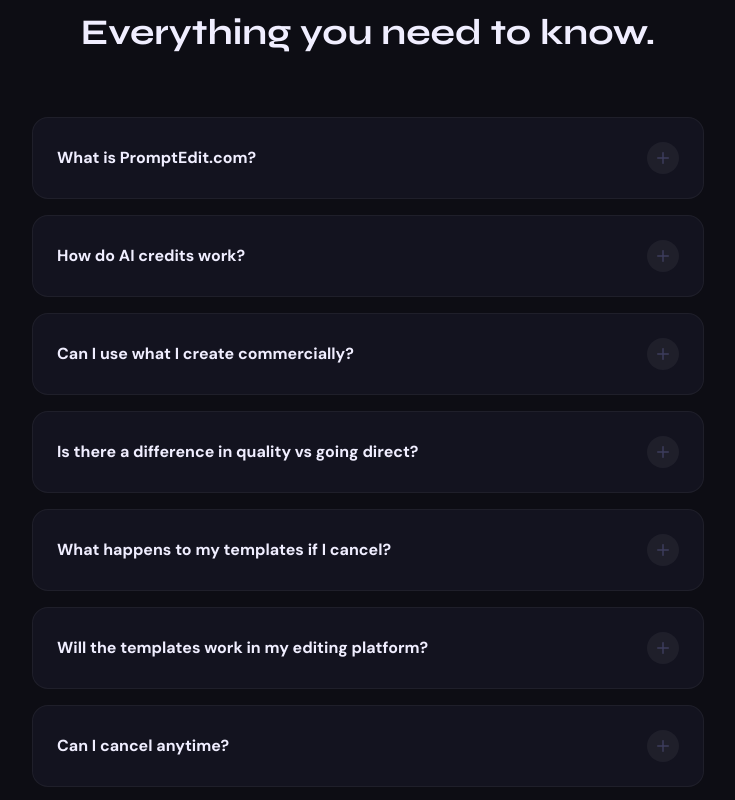
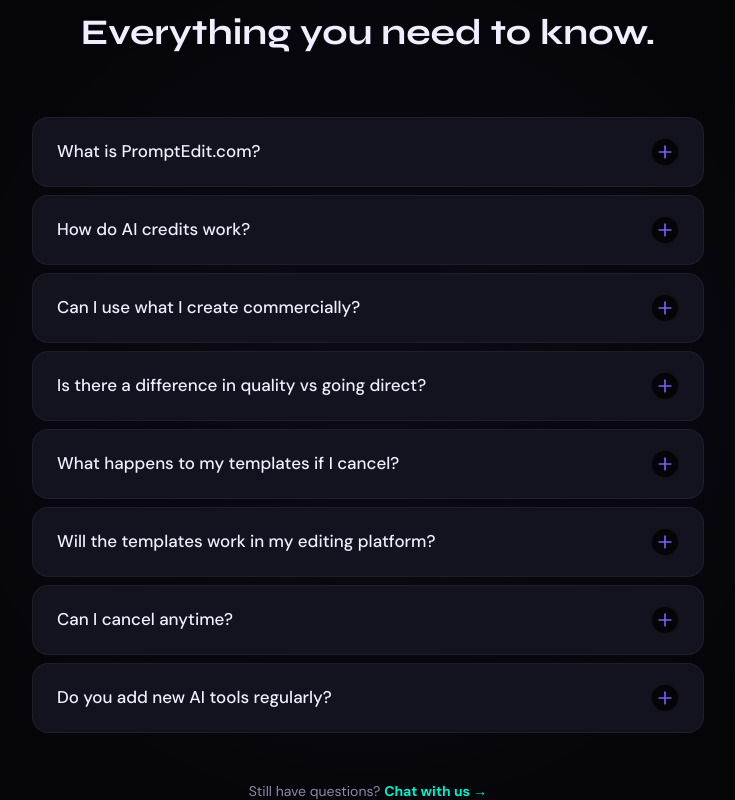
Before and after one commit to ugly-ceaser/FrontEndInterview, a React (Vite) app: page / in a window 1280 px wide. Shown: the part 10300-11100 px from the top of the page, without its empty margins (272-1007 px from the left). Built offline with nearby package versions, Linux system fonts and the light colour scheme; the HTML template or start-up script is replaced by a standard one.

Commit message:
design: overhaul FAQ section with improved density and visual richness

```diff
--- a/src/App.tsx
+++ b/src/App.tsx
@@ -345,22 +345,22 @@
       viewport={{ once: true }}
       transition={{ delay: index * 0.1 }}
       className={`group rounded-2xl bg-elevated border transition-all duration-500 overflow-hidden ${
-        isOpen ? 'border-primary' : 'border-white/5 hover:border-white/10'
+        isOpen ? 'border-primary/40 shadow-glow-violet' : 'border-white/5 hover:border-white/10'
       }`}
     >
       <button
         onClick={() => setIsOpen(!isOpen)}
-        className="w-full p-6 flex items-center justify-between text-left"
+        className="w-full py-5 px-6 flex items-center justify-between text-left group/btn"
       >
-        <span className="font-sans font-bold text-text-primary pr-8">{q}</span>
+        <span className="font-sans font-medium text-text-primary text-[17px] pr-8 transition-colors group-hover/btn:text-primary">{q}</span>
         <motion.div
           animate={{ rotate: isOpen ? 45 : 0 }}
           transition={{ type: "spring", stiffness: 300, damping: 20 }}
-          className={`flex-shrink-0 w-8 h-8 rounded-full flex items-center justify-center transition-colors ${
-            isOpen ? 'bg-primary text-text-primary' : 'bg-white/5 text-text-ghost'
+          className={`flex-shrink-0 w-7 h-7 rounded-full flex items-center justify-center transition-all duration-300 ${
+            isOpen ? 'bg-primary text-text-primary' : 'bg-void text-primary border border-white/5'
           }`}
         >
-          <Plus size={18} />
+          <Plus size={20} />
         </motion.div>
       </button>
 
@@ -372,8 +372,10 @@
             exit={{ height: 0, opacity: 0 }}
             transition={{ duration: 0.4, ease: [0.04, 0.62, 0.23, 0.98] }}
           >
-            <div className="px-6 pb-6 text-text-secondary text-sm leading-relaxed max-w-xl">
-              {a}
+            <div className="px-6 pt-3 pb-5 max-w-2xl">
+              <p className="text-text-secondary text-[15px] leading-[1.7] border-l-2 border-primary pl-4">
+                {a}
+              </p>
             </div>
           </motion.div>
         )}
@@ -1272,8 +1274,11 @@
         <FadeDivider from="from-surface" to="to-surface" />
 
         {/* Section F: FAQ */}
-        <section id="faq" className="py-24 md:py-32 bg-surface overflow-hidden">
-          <div className="max-w-7xl mx-auto px-6">
+        <section id="faq" className="py-24 md:py-32 bg-void relative overflow-hidden">
+          {/* Subtle Atmosphere Gradient */}
+          <div className="absolute top-1/2 left-1/2 -translate-x-1/2 -translate-y-1/2 w-full h-full bg-[radial-gradient(circle_at_center,rgba(124,92,252,0.06)_0%,transparent_60%)] pointer-events-none" />
+
+          <div className="max-w-7xl mx-auto px-6 relative z-10">
             <div className="text-center mb-16">
               <span className="font-mono text-xs uppercase tracking-[0.2em] text-secondary mb-4 block">
                 COMMON QUESTIONS
@@ -1281,10 +1286,16 @@
               <h2 className="font-syne text-4xl font-bold text-text-primary">Everything you need to know.</h2>
             </div>
 
-            <div className="max-w-2xl mx-auto space-y-4">
+            <div className="max-w-2xl mx-auto space-y-2">
               {faqs.map((faq, i) => (
                 <FAQItem key={i} {...faq} index={i} />
               ))}
+            </div>
+
+            <div className="mt-12 text-center">
+              <p className="text-text-secondary text-sm">
+                Still have questions? <a href="#" className="text-secondary font-bold hover:underline decoration-2 underline-offset-4 decoration-secondary/30 transition-all">Chat with us →</a>
+              </p>
             </div>
           </div>
         </section>
```
